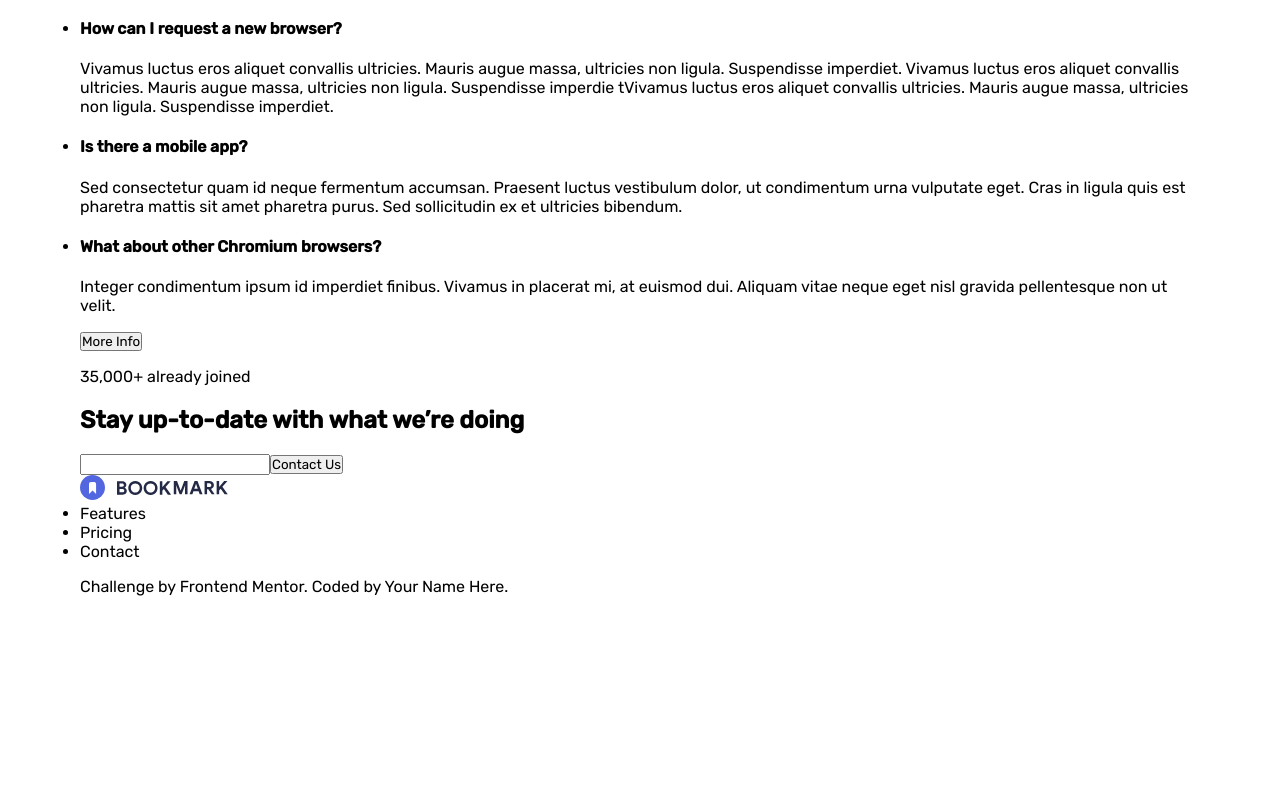
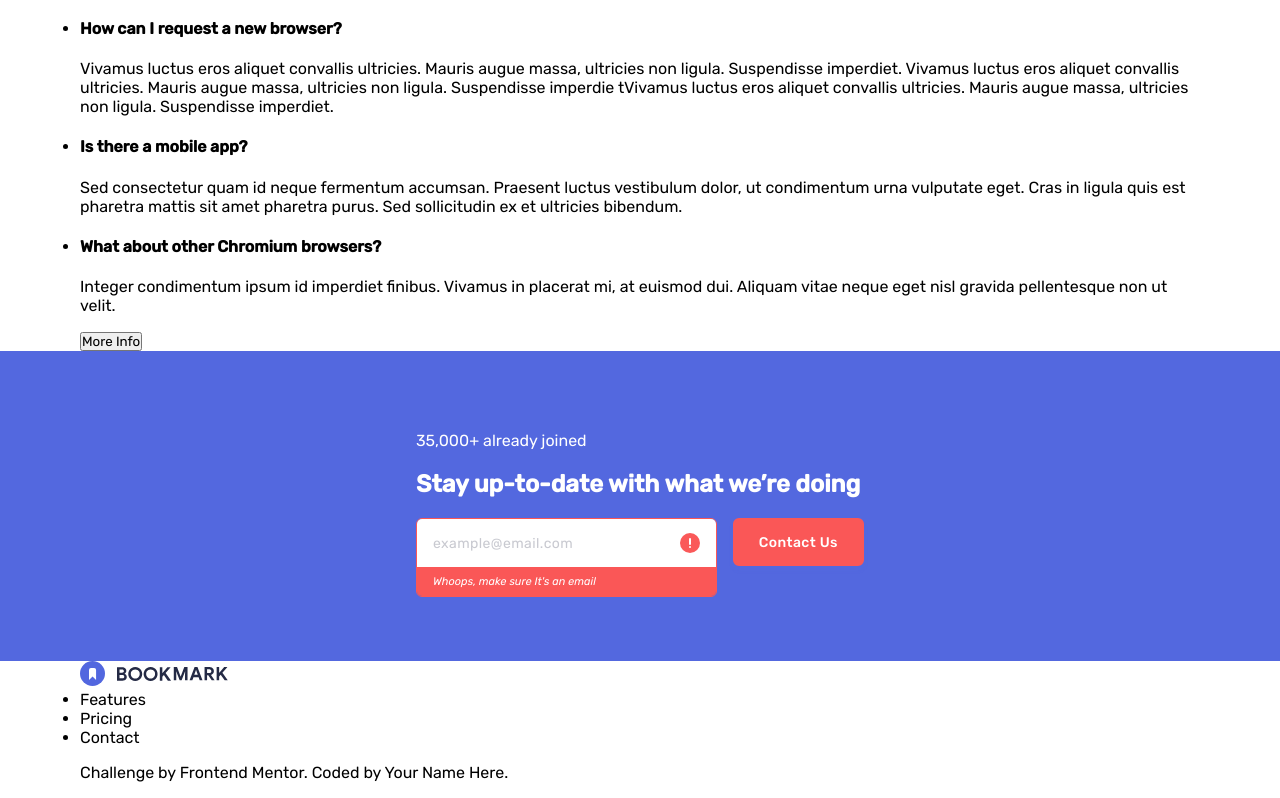
Before and after one commit to abizmo/bookmark-landing-page, a React (Vite) app: page / in a window 1280 px wide. Shown: the part 1551-2349 px from the top of the page. Before the commit the page ends 2163 px from the top, so only its background shows below. Built offline with nearby package versions, Linux system fonts and the light colour scheme.

Commit message:
feat(App): Add Contact section

```diff
--- a/src/App.tsx
+++ b/src/App.tsx
@@ -4,8 +4,21 @@ import { Container } from './components/UI';
 import Theme from './theme';
 import iconFacebook from './assets/images/icon-facebook.svg';
 import iconTwitter from './assets/images/icon-twitter.svg';
+import styled from 'styled-components';
+import { Button } from './components';
+import useMediaQuery from './hooks/useMediaQuery';
+import theme from './theme/theme';
+import Form from './components/Form';
+
+const Section = styled.section`
+  background: ${({ theme }) => theme.colors.primary};
+  color: ${({ theme }) => theme.colors.neutral[100]};
+  padding-block: 4rem;
+`;
 
 function App() {
+  const isDesktop = useMediaQuery(`(${theme.breakPoints.large})`);
+
   return (
     <Theme>
       <Header>
@@ -165,16 +178,23 @@ function App() {
             <button>More Info</button>
           </section>
         </Container>
-        <section>
-          <Container>
+        <Section>
+          <Container maxWidth={isDesktop ? '28rem' : undefined}>
             <p>35,000+ already joined</p>
             <h2>Stay up-to-date with what we’re doing</h2>
-            <form>
-              <input type='email' name='' id='' />
-              <button>Contact Us</button>
-            </form>
+            <Form>
+              <Form.Input
+                type='email'
+                name=''
+                id=''
+                placeholder='example@email.com'
+              />
+              <Button variant='accent' fullWidth={!isDesktop}>
+                Contact Us
+              </Button>
+            </Form>
           </Container>
-        </section>
+        </Section>
       </main>
       <footer>
         <Container>
--- /dev/null
+++ b/src/components/Form/index.tsx
@@ -0,0 +1,77 @@
+import { PropsWithChildren, useState } from 'react';
+import styled from 'styled-components';
+
+import errorIcon from '../../assets/images/icon-error.svg';
+
+const FormStyled = styled.form`
+  display: grid;
+  gap: 1rem;
+
+  @media (${({ theme }) => theme.breakPoints.large}) {
+    display: flex;
+  }
+`;
+
+const GroupInput = styled.div<{ error: boolean }>`
+  position: relative;
+  flex: 1;
+  border-radius: 6px;
+  overflow: hidden;
+  border: 1px solid
+    ${({ theme, error }) =>
+      error ? theme.colors.accent : theme.colors.neutral[100]};
+`;
+
+const Input = styled.input`
+  display: block;
+  padding-inline: 1rem;
+  height: 3rem;
+  width: 100%;
+  font-size: ${({ theme }) => theme.typography.size.sm};
+  line-height: ${({ theme }) => theme.typography.lineHeight.tight};
+  letter-spacing: ${({ theme }) => theme.typography.letterSpacing.wide};
+  color: ${({ theme }) => theme.colors.neutral[900]};
+  border: none;
+
+  ::placeholder {
+    color: ${({ theme }) => theme.colors.neutral[650]};
+  }
+`;
+
+const Error = styled.em`
+  background: ${({ theme }) => theme.colors.accent};
+  margin: 0;
+  padding: 0.5rem 1rem;
+  font-size: ${({ theme }) => theme.typography.size['2xs']};
+  display: block;
+`;
+
+const ErrorIcon = styled.img`
+  position: absolute;
+  right: 1rem;
+  top: 0.875rem;
+`;
+
+function Form({ children }: PropsWithChildren) {
+  return <FormStyled>{children}</FormStyled>;
+}
+
+function FormInput({ ...props }) {
+  const [error, setError] = useState(true);
+
+  return (
+    <GroupInput error={error}>
+      <Input {...props} />
+      {error && (
+        <>
+          <ErrorIcon src={errorIcon} />
+          <Error>Whoops, make sure It's an email</Error>
+        </>
+      )}
+    </GroupInput>
+  );
+}
+
+Form.Input = FormInput;
+
+export default Form;
--- a/src/theme/theme.ts
+++ b/src/theme/theme.ts
@@ -9,6 +9,7 @@ const theme: DefaultTheme = {
       200: 'hsl(0, 0%, 95%)',
       600: 'hsl(229, 8%, 60%)',
       618: 'hsl(229, 8%, 60%, .18)',
+      650: 'hsl(229, 8%, 60%, .50)',
       900: 'hsl(229, 31%, 21%)',
       995: 'hsla(229, 31%, 21%, .95)',
     },
```
